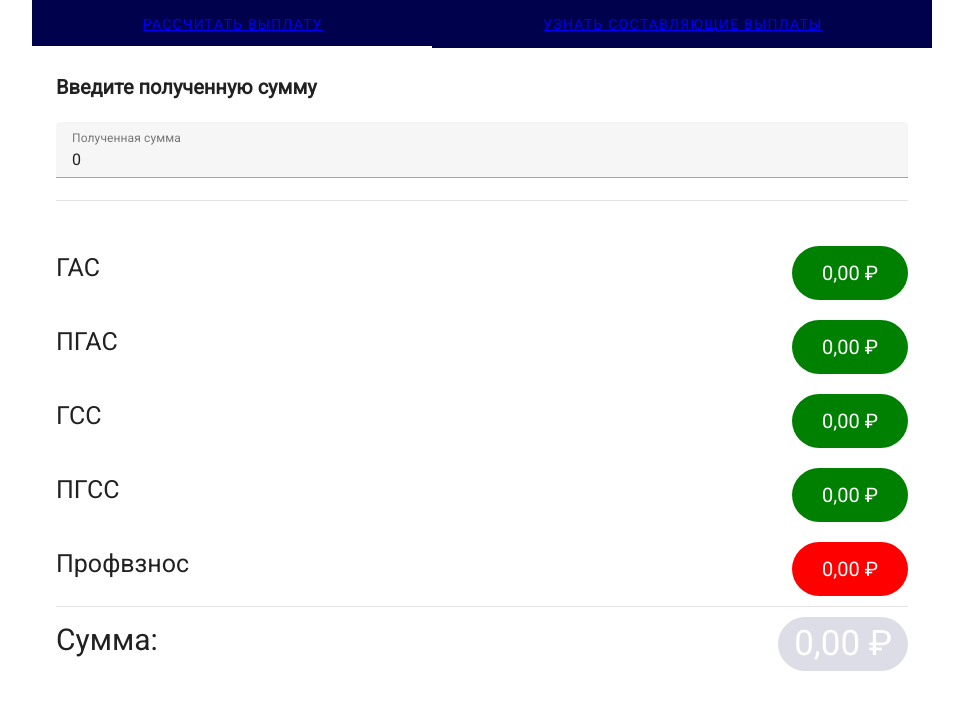
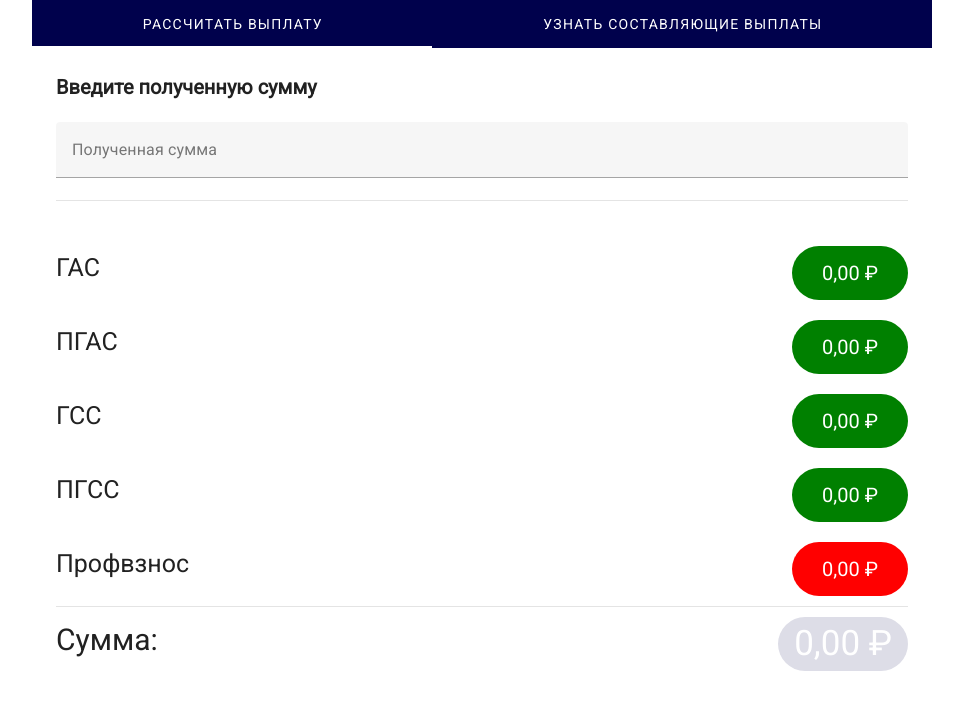
Before and after one commit to profcomff/calculator-ui, a Vue app: page /reverse-calc in a window 1280 px wide. Shown: the top 710 px of the page, without its empty margins (158-1121 px from the left). Built offline with nearby package versions, Linux system fonts and the light colour scheme.

Commit message:
Corrected sum formatting and scrollbar

```diff
--- a/src/App.vue
+++ b/src/App.vue
@@ -1,11 +1,26 @@
-<script setup lang="ts"></script>
+<script setup lang="ts">
+import { ref } from 'vue';
+import { router } from './router/index';
+
+const currentTab = ref<'calc' | 'reverse-calc'>('calc');
+
+const onChangeTab = () => {
+	router.push(`/${currentTab.value}`);
+};
+</script>
 
 <template>
 	<v-app>
 		<main class="main">
-			<v-tabs bg-color="rgb(0, 1, 76)" grow="true">
-				<v-tab value="one"> <RouterLink to="/calc">Рассчитать выплату</RouterLink> </v-tab>
-				<v-tab value="two"> <RouterLink to="/reverse-calc">Узнать составляющие выплаты</RouterLink> </v-tab>
+			<v-tabs
+				v-model="currentTab"
+				bg-color="rgb(0, 1, 76)"
+				grow="true"
+				color="white"
+				@update:model-value="onChangeTab"
+			>
+				<v-tab value="calc"> Рассчитать выплату </v-tab>
+				<v-tab value="reverse-calc"> Узнать составляющие выплаты </v-tab>
 			</v-tabs>
 			<RouterView />
 		</main>
@@ -15,6 +30,9 @@
 <style scoped>
 .main {
 	width: min(900px, 100%);
-	margin: 0 auto;
+	min-height: 200vh;
+	margin: auto;
+	position: fixed;
+	align-self: center;
 }
 </style>
--- a/src/components/IrdomSection.vue
+++ b/src/components/IrdomSection.vue
@@ -17,7 +17,7 @@ defineProps<{
 	font-size: 20px;
 }
 
-.section:not(:last-child) {
+.section {
 	margin-bottom: 35px;
 }
 </style>
--- a/src/pages/PageMain.vue
+++ b/src/pages/PageMain.vue
@@ -143,7 +143,7 @@ watch(gasCondition, val => {
 				</v-btn-toggle>
 			</IrdomSection>
 
-			<IrdomSection title="Членство в Профсоюзе">
+			<IrdomSection title="Членство в Профсоюзе" margin="100px">
 				<v-btn-toggle v-model="data.member" mandatory divided>
 					<v-btn :value="true">Состою</v-btn>
 					<v-btn :value="false">Не состою</v-btn>
@@ -191,7 +191,7 @@ watch(gasCondition, val => {
 	background: white;
 	position: absolute;
 	left: 16px;
-	bottom: 16px;
+	bottom: 64px;
 	right: 16px;
 	z-index: 1;
 	align-items: center;
--- a/src/pages/ReverseCalc.vue
+++ b/src/pages/ReverseCalc.vue
@@ -91,11 +91,12 @@ const getSumAndTax = (options: Result[]): Result[] => {
 		results.push(taxedResult);
 		results.push(untaxedResult);
 	}
+	console.log(results);
 	return results;
 };
 
 const combinations: Array<Result> = getSumAndTax(getCombinations(flattenStipend(Stipend)));
-const inputSum = ref(0);
+const inputSum = ref<string>('');
 
 let result: Result = emptyResult;
 const recount = computed(() => {
@@ -119,9 +120,20 @@ const found = computed(() => {
 const lz = (number: number, digits: number) => `${'0'.repeat(digits)}${number}`.slice(-digits);
 
 const formattedStipend = (stipend: number): string => {
-	const thousands = Math.floor(stipend / 1000);
-	const rest = Math.floor(stipend % 1000);
-	const float = Math.round((stipend % 1) * 100);
+	let thousands: number;
+	let rest: number;
+	let float: number;
+	if (stipend > 0) {
+		thousands = Math.floor(stipend / 1000);
+		float = Math.round((stipend % 1) * 100);
+		rest = Math.floor(stipend % 1000);
+	} else {
+		thousands = Math.ceil(stipend / 1000);
+		rest = Math.ceil(stipend % 1000);
+		float = Math.round((stipend % 1) * 100);
+	}
+
+	console.log(thousands, rest, float);
 
 	if (thousands) return `${thousands} ${lz(rest, 3)},${lz(float, 2)} ₽`;
 	return `${rest},${lz(float, 2)} ₽`;
@@ -133,7 +145,6 @@ const formattedStipend = (stipend: number): string => {
 		<div class="rounded calc">
 			<IrdomSection title="Введите полученную сумму">
 				<v-text-field v-model="inputSum" label="Полученная сумма" @update:model-value="recount"></v-text-field>
-				<!-- <p id="some">f</p> -->
 				<v-divider />
 			</IrdomSection>
 			<div>
```
